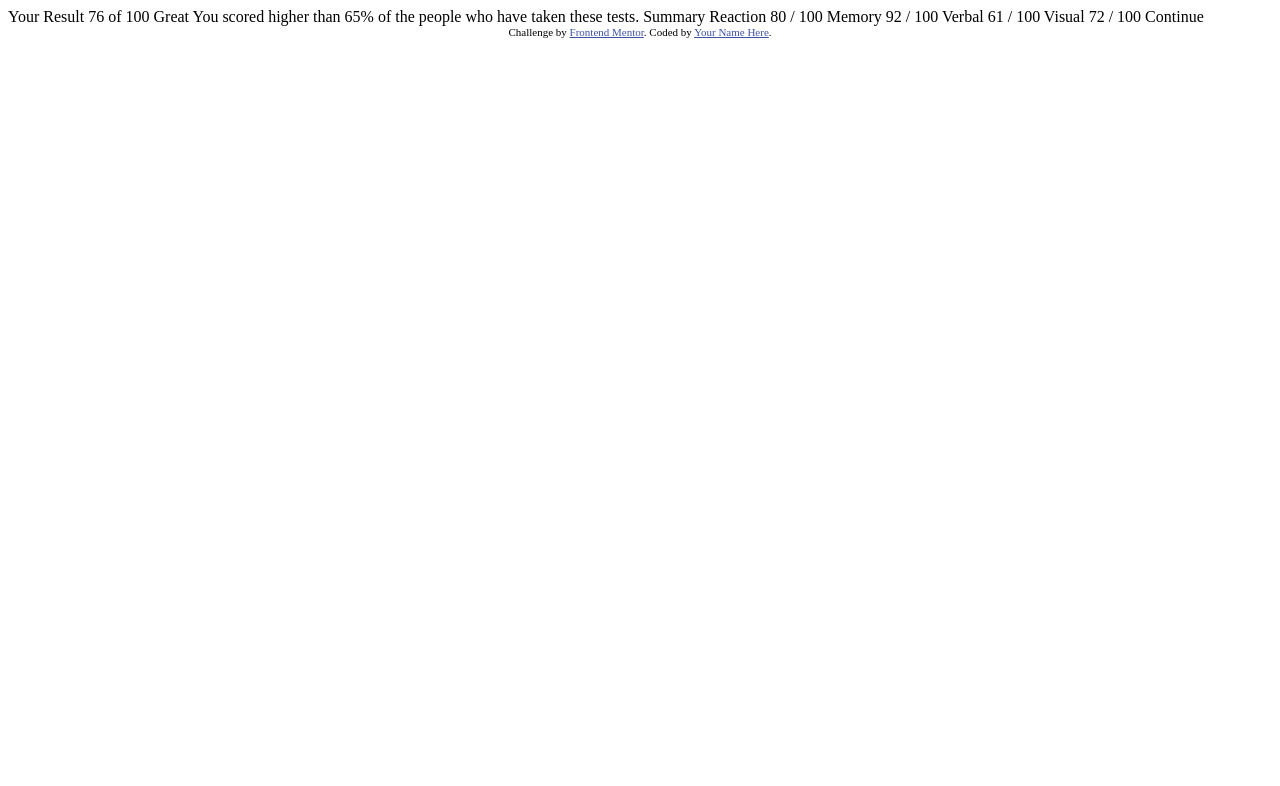
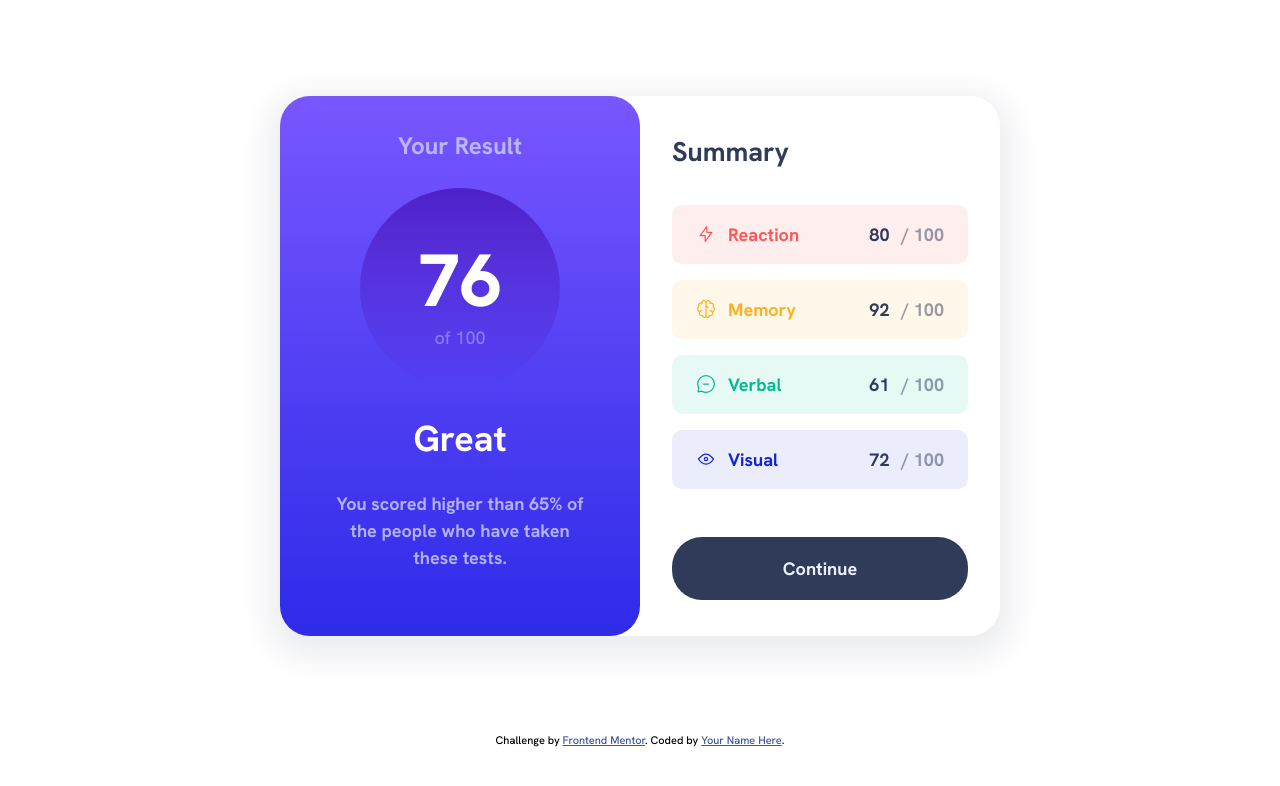
Before and after one commit to Effyz1228/Results-summary-component, a plain HTML site: page index.html in a window 1280 px wide. Drawn offline with Linux system fonts and the light colour scheme.

Commit message:
finish project

```diff
--- a/index.html
+++ b/index.html
@@ -1,47 +1,126 @@
 <!DOCTYPE html>
 <html lang="en">
   <head>
-  <meta charset="UTF-8">
-  <meta name="viewport" content="width=device-width, initial-scale=1.0"> <!-- displays site properly based on user's device -->
+    <meta charset="UTF-8" />
+    <meta name="viewport" content="width=device-width, initial-scale=1.0" />
+    <!-- displays site properly based on user's device -->
 
-  <link rel="icon" type="image/png" sizes="32x32" href="./assets/images/favicon-32x32.png">
-
+    <link
+      rel="icon"
+      type="image/png"
+      sizes="32x32"
+      href="./assets/images/favicon-32x32.png"
+    />
+    <link rel="preconnect" href="https://fonts.googleapis.com" />
+    <link rel="preconnect" href="https://fonts.gstatic.com" crossorigin />
+    <link
+      href="https://fonts.googleapis.com/css2?family=Hanken+Grotesk:wght@500;700;800&display=swap"
+      rel="stylesheet"
+    />
+    <link rel="stylesheet" href="style.css" />
     <title>Frontend Mentor | Results summary component</title>
 
     <!-- Feel free to remove these styles or customise in your own stylesheet 👍 -->
     <style>
-    .attribution { font-size: 11px; text-align: center; }
-    .attribution a { color: hsl(228, 45%, 44%); }
+      .attribution {
+        font-size: 11px;
+        text-align: center;
+      }
+      .attribution a {
+        color: hsl(228, 45%, 44%);
+      }
     </style>
   </head>
   <body>
+    <main>
+      <section class="result">
+        <div class="result-container">
+          <div class="result-overview">
+            <h1 class="result-heading">Your Result</h1>
+            <div class="socre-box">
+              <p class="score">76</p>
+              <span>of 100</span>
+            </div>
 
-  Your Result
-  76
-  of 100
-
-  Great
-  You scored higher than 65% of the people who have taken these tests.
-
-  Summary
-
-  Reaction
-  80 / 100
-
-  Memory
-  92 / 100
-
-  Verbal
-  61 / 100
-
-  Visual
-  72 / 100
-
-  Continue
+            <p class="result-level">Great</p>
+            <p class="result-rank">
+              You scored higher than 65% of the people who have taken these
+              tests.
+            </p>
+          </div>
+          <summary class="result-detail">
+            <h2 class="sum-heading">Summary</h2>
+            <div class="sum-container">
+              <ul class="sum-list">
+                <li class="sum-item">
+                  <div>
+                    <img
+                      src="./assets/images/icon-reaction.svg"
+                      class="sum-icon"
+                      alt="the reaction svg"
+                    />
+                    <span class="color-red">Reaction</span>
+                  </div>
+                  <div>
+                    <span class="detail-score">80</span
+                    ><span class="full"> / 100</span>
+                  </div>
+                </li>
+                <li class="sum-item">
+                  <div>
+                    <img
+                      class="sum-icon"
+                      src="./assets/images/icon-memory.svg"
+                      alt="the memory svg"
+                    />
+                    <span class="color-yellow">Memory</span>
+                  </div>
+                  <div>
+                    <span class="detail-score">92</span
+                    ><span class="full"> / 100</span>
+                  </div>
+                </li>
+                <li class="sum-item">
+                  <div>
+                    <img
+                      class="sum-icon"
+                      src="./assets/images/icon-verbal.svg"
+                      alt="the verbal svg"
+                    />
+                    <span class="color-green">Verbal</span>
+                  </div>
+                  <div>
+                    <span class="detail-score">61</span
+                    ><span class="full"> / 100</span>
+                  </div>
+                </li>
+                <li class="sum-item">
+                  <div>
+                    <img
+                      class="sum-icon"
+                      src="./assets/images/icon-visual.svg"
+                      alt="the visual svg"
+                    />
+                    <span class="color-blue">Visual</span>
+                  </div>
+                  <div>
+                    <span class="detail-score">72</span
+                    ><span class="full"> / 100</span>
+                  </div>
+                </li>
+              </ul>
+            </div>
+            <button class="sum-button">Continue</button>
+          </summary>
+        </div>
+      </section>
+    </main>
 
     <div class="attribution">
-    Challenge by <a href="https://www.frontendmentor.io?ref=challenge" target="_blank">Frontend Mentor</a>.
-    Coded by <a href="#">Your Name Here</a>.
+      Challenge by
+      <a href="https://www.frontendmentor.io?ref=challenge" target="_blank"
+        >Frontend Mentor</a
+      >. Coded by <a href="#">Your Name Here</a>.
     </div>
   </body>
 </html>
--- /dev/null
+++ b/style.css
@@ -0,0 +1,195 @@
+* {
+  padding: 0;
+  margin: 0;
+  box-sizing: border-box;
+}
+html {
+  font-size: 62.5%;
+}
+body {
+  line-height: 1.5;
+  -webkit-font-smoothing: antialiased;
+  font-family: "Hanken Grotesk", sans-serif;
+  font-size: 1.8rem;
+}
+img,
+picture,
+video,
+canvas,
+svg {
+  display: block;
+  max-width: 100%;
+}
+input,
+button,
+textarea,
+select {
+  font: inherit;
+}
+p,
+h1,
+h2,
+h3,
+h4,
+h5,
+h6 {
+  overflow-wrap: break-word;
+}
+
+/* - Font sizes (px)
+10 / 12 / 14 / 16 / 18 / 20 / 24 / 30 / 36 / 44 / 52 / 62 / 74 / 86 / 98
+
+- Spacing system (px)
+2 / 4 / 8 / 12 / 16 / 24 / 32 / 48 / 64 / 80 / 96 / 128
+*/
+
+.result-container {
+  max-width: 72rem;
+  margin: 9.6rem auto;
+  display: grid;
+  grid-template-columns: 1fr 1fr;
+  box-shadow: 0 1rem 3rem 1.2rem hsla(224, 30%, 27%, 0.09);
+  border-radius: 3rem;
+}
+.result-overview {
+  text-align: center;
+  background-image: linear-gradient(
+    to bottom,
+    hsl(252, 100%, 67%),
+    hsl(241, 81%, 54%)
+  );
+  border-radius: 3rem;
+  padding: 3.2rem 4.8rem;
+  display: flex;
+  flex-direction: column;
+  gap: 2.4rem;
+}
+.result-heading {
+  font-size: 2.4rem;
+  font-weight: 700;
+  color: rgba(200, 199, 255, 0.849);
+}
+.score {
+  font-size: 7.4rem;
+  font-weight: 800;
+  color: hsl(0, 0%, 100%);
+}
+.socre-box {
+  align-self: center;
+  display: flex;
+  flex-direction: column;
+  justify-content: center;
+  align-items: center;
+  padding: 2rem;
+  background-image: linear-gradient(
+    hsla(256, 72%, 46%, 1),
+    hsla(241, 72%, 46%, 0)
+  );
+  border-radius: 100%;
+  height: 20rem;
+  width: 20rem;
+}
+.socre-box span {
+  display: block;
+  margin-top: -1.2rem;
+  color: hsla(241, 100%, 89%, 0.453);
+}
+.result-level {
+  font-size: 3.6rem;
+  font-weight: 700;
+  color: hsl(0, 0%, 100%);
+}
+.result-rank {
+  color: rgba(200, 199, 255, 0.849);
+  font-weight: 700;
+}
+.result-detail {
+  padding: 3.6rem 3.2rem;
+  display: flex;
+  flex-direction: column;
+}
+.sum-heading {
+  color: hsl(224, 30%, 27%);
+}
+.sum-list {
+  list-style: none;
+  display: flex;
+  flex-direction: column;
+  gap: 1.6rem;
+  margin-top: 3.2rem;
+}
+.sum-icon {
+  display: inline-block;
+}
+.sum-item {
+  display: flex;
+  justify-content: space-between;
+  align-items: center;
+  padding: 1.6rem 2.4rem;
+  border-radius: 1rem;
+  font-weight: 700;
+}
+.sum-item div {
+  display: flex;
+  align-items: center;
+  gap: 1.2rem;
+}
+
+.sum-item:nth-child(1) {
+  background-color: hsla(0, 100%, 67%, 0.098);
+}
+.sum-item:nth-child(2) {
+  background-color: hsla(39, 100%, 56%, 0.091);
+}
+.sum-item:nth-child(3) {
+  background-color: hsla(166, 100%, 37%, 0.094);
+}
+.sum-item:nth-child(4) {
+  background-color: hsla(234, 85%, 45%, 0.083);
+}
+.color-red {
+  color: hsl(0, 100%, 67%);
+}
+.color-yellow {
+  color: hsl(39, 100%, 56%);
+}
+.color-green {
+  color: hsl(166, 100%, 37%);
+}
+.color-blue {
+  color: hsl(234, 85%, 45%);
+}
+.detail-score {
+  color: hsl(224, 30%, 27%);
+}
+.full {
+  color: hsla(224, 30%, 27%, 0.5);
+}
+.sum-button {
+  margin-top: 4.8rem;
+  border: none;
+  padding: 1.8rem 6.4rem;
+  border-radius: 3rem;
+  background-color: hsl(224, 30%, 27%);
+  color: hsl(221, 100%, 96%);
+  font-weight: 700;
+}
+.sum-button:hover,
+.sum-button:active {
+  background-image: linear-gradient(hsl(252, 100%, 67%), hsl(241, 81%, 54%));
+}
+
+@media (max-width: 37.5em) {
+  .result-container {
+    margin: 0 auto;
+    grid-template-columns: 1fr;
+    width: 80%;
+  }
+}
+@media (max-width: 27em) {
+  .result-container {
+    margin: 0;
+    grid-template-columns: 1fr;
+    width: 100%;
+  }
+}
```
Lines whose indentation alone changed are shown as unchanged.
